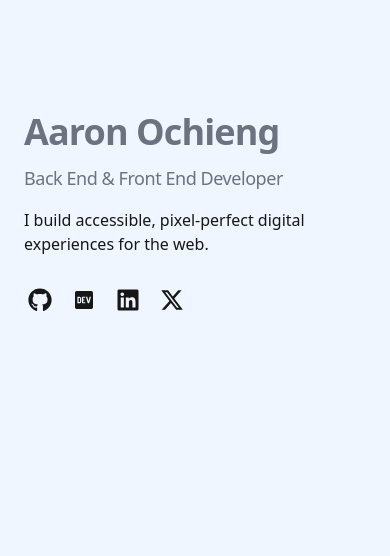
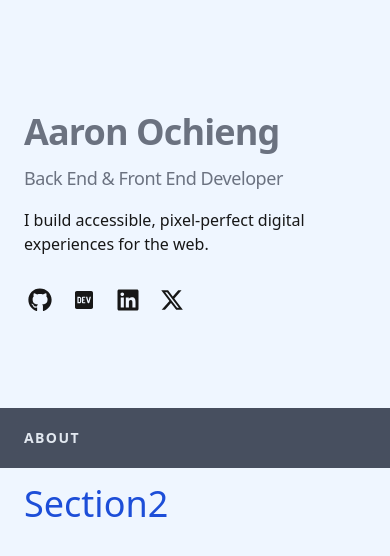
Before and after one commit to Aaron-Ochieng/portfolio, a Next.js app: page / in a window 390 px wide. Shown: the top 556 px of the page. Built offline with nearby package versions, Linux system fonts and the light colour scheme.

Commit message:
add: section 2

```diff
--- a/app/page.js
+++ b/app/page.js
@@ -1,9 +1,11 @@
 import Section1 from "./components/sect1";
+import Section2 from "./components/section2";
 
 export default function Home() {
   return (
-    <div>
+    <div className="lg:flex lg:justify-between lg:gap-4">
       <Section1 />
+      <Section2/>
     </div>
   )
 }
```
